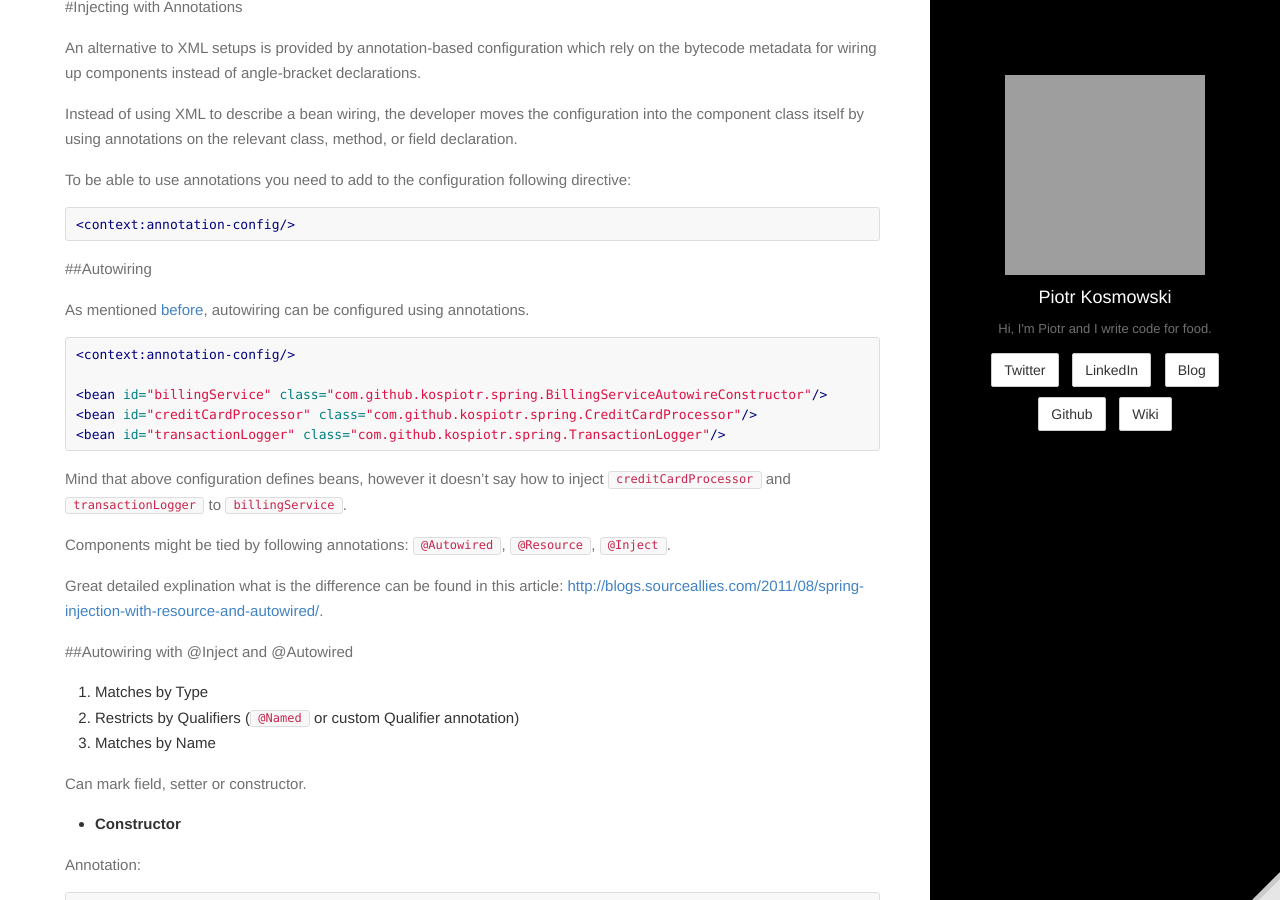
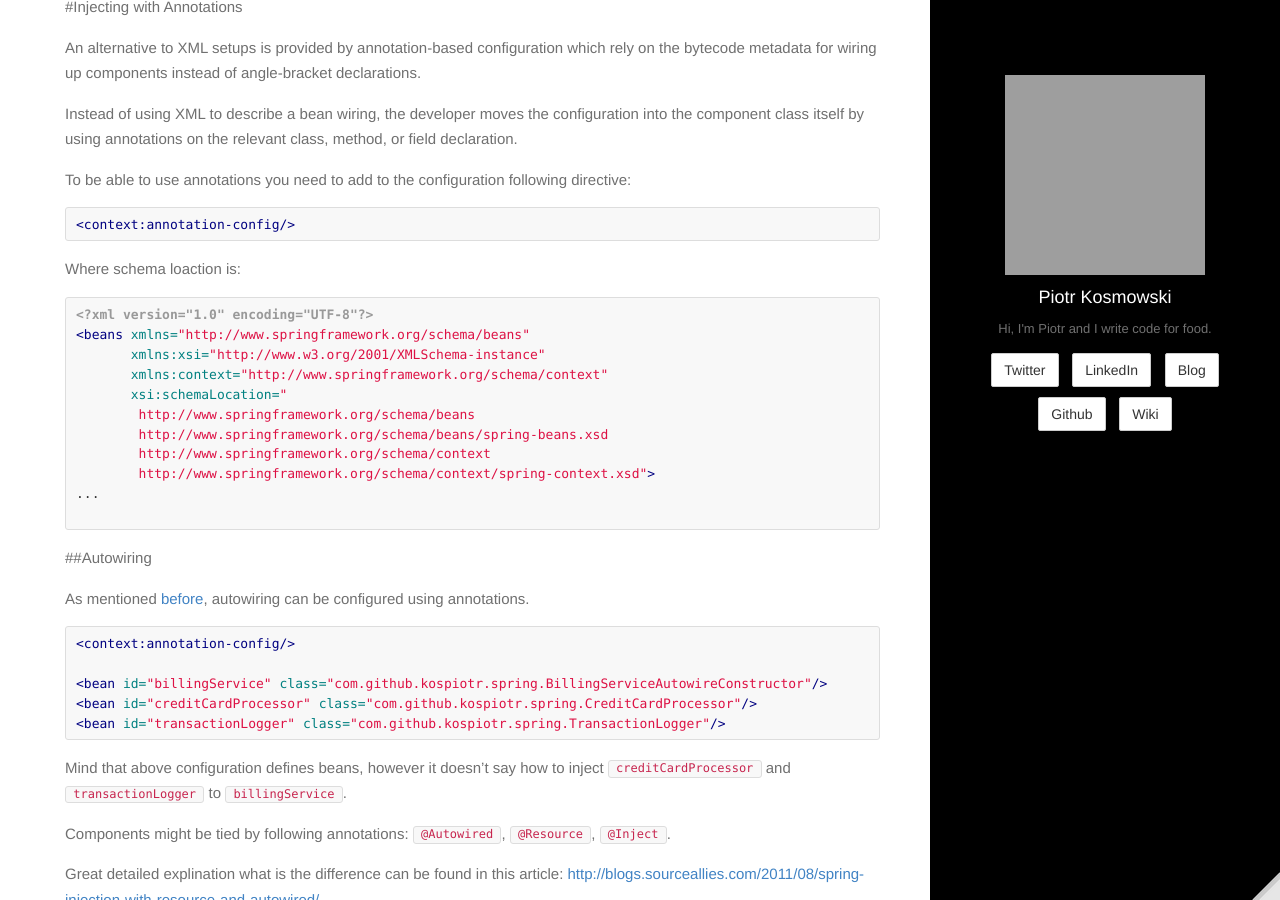
Before and after one commit to kospiotr/kospiotr.github.io, a Jekyll site: the page built from wiki/spring-core.md, in a window 1280 px wide and 900 px high, scrolled down 18541 px. Built offline with Jekyll 4.4.1, drawn with Linux system fonts in a browser that asks for light colours; Markdown is read by kramdown in place of the engine named in the settings; grey boxes are pictures that could not be loaded.

Commit message:
Update wiki

````diff
--- a/wiki/spring-core.md
+++ b/wiki/spring-core.md
@@ -866,6 +866,22 @@ To be able to use annotations you need to add to the configuration following dir
 
 ```xml
 <context:annotation-config/>
+```
+
+Where schema loaction is:
+
+```xml
+<?xml version="1.0" encoding="UTF-8"?>
+<beans xmlns="http://www.springframework.org/schema/beans"
+       xmlns:xsi="http://www.w3.org/2001/XMLSchema-instance"
+       xmlns:context="http://www.springframework.org/schema/context"
+       xsi:schemaLocation="
+        http://www.springframework.org/schema/beans
+        http://www.springframework.org/schema/beans/spring-beans.xsd
+        http://www.springframework.org/schema/context
+        http://www.springframework.org/schema/context/spring-context.xsd">
+...
+
 ```
 
 ##Autowiring
````
